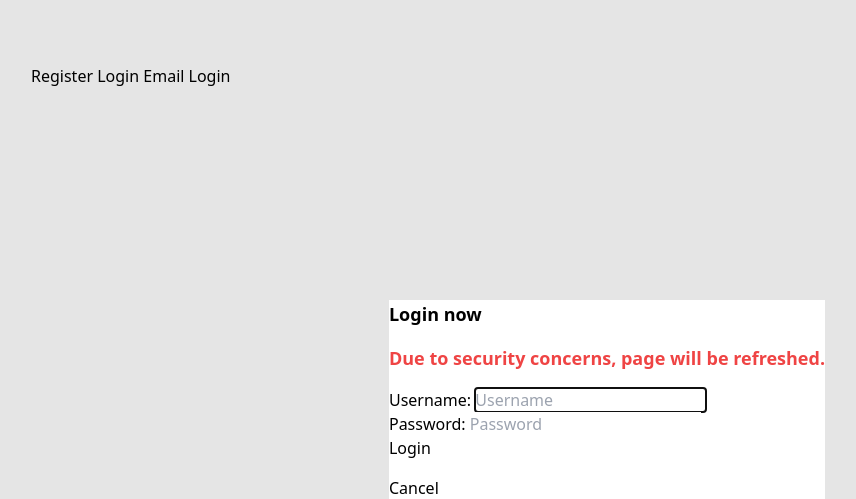
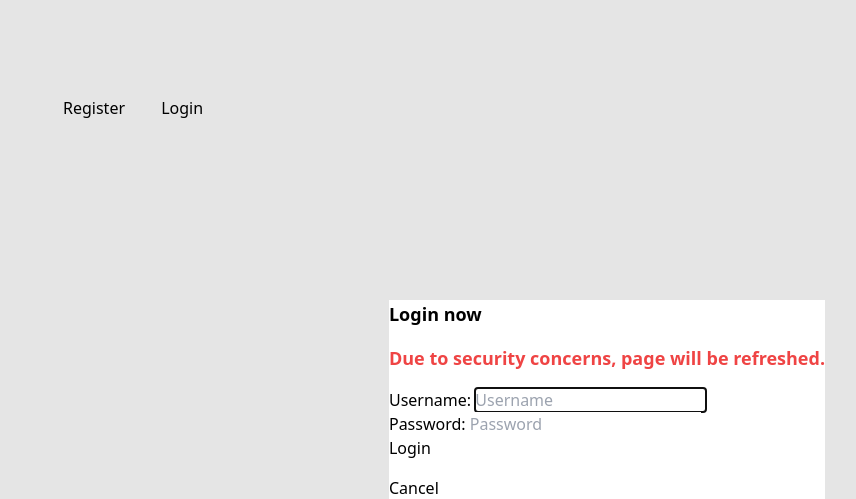
Before and after one commit to ark948/django-htmx-test-project02, a Django app: page /accounts/login/ in a window 1280 px wide. Shown: the top 499 px of the page, without its empty margins (33-889 px from the left). Run offline with Django 5.2, Linux system fonts and the light colour scheme; parts of the project's set-up code (start-up, migrations or seed data) failed here and were passed over; some libraries are stand-ins or nearby versions.

Commit message:
UI improvement on profile section (user logged in status)

```diff
--- a/backend/templates/accounts/partials/login-modal-form.html
+++ b/backend/templates/accounts/partials/login-modal-form.html
@@ -26,7 +26,7 @@
             onclick="login_modal.close()"
             hx-get="{% url 'accounts:re-home' %}"
             hx-push-url="true">
-            Cancel
+                Cancel
         </button>
     </div>
 </dialog>
--- a/backend/templates/accounts/partials/user-status-partials/not-logged-in.html
+++ b/backend/templates/accounts/partials/user-status-partials/not-logged-in.html
@@ -1,7 +1,9 @@
-<button class="btn btn-primary btn-sm mb-4" onclick="signup_modal.showModal()">
-    Register
-</button>
-<button class="btn btn-primary btn-sm mb-4" onclick="login_modal.showModal()">
-    Login
-</button>
-<a href="{% url 'accounts:e-login' %}">Email Login</a>
+<div class="m-4">
+    <button class="btn btn-primary btn-sm m-4" onclick="signup_modal.showModal()">
+        Register
+    </button>
+    <button class="btn btn-primary btn-sm m-4" onclick="login_modal.showModal()">
+        Login
+    </button>
+    <!-- <a href="{% url 'accounts:e-login' %}">Email Login</a> -->
+</div>
```
Also changed, not shown: backend/templates/accounts/partials/user-status-partials/logged-in.html (+24 -7 lines).
